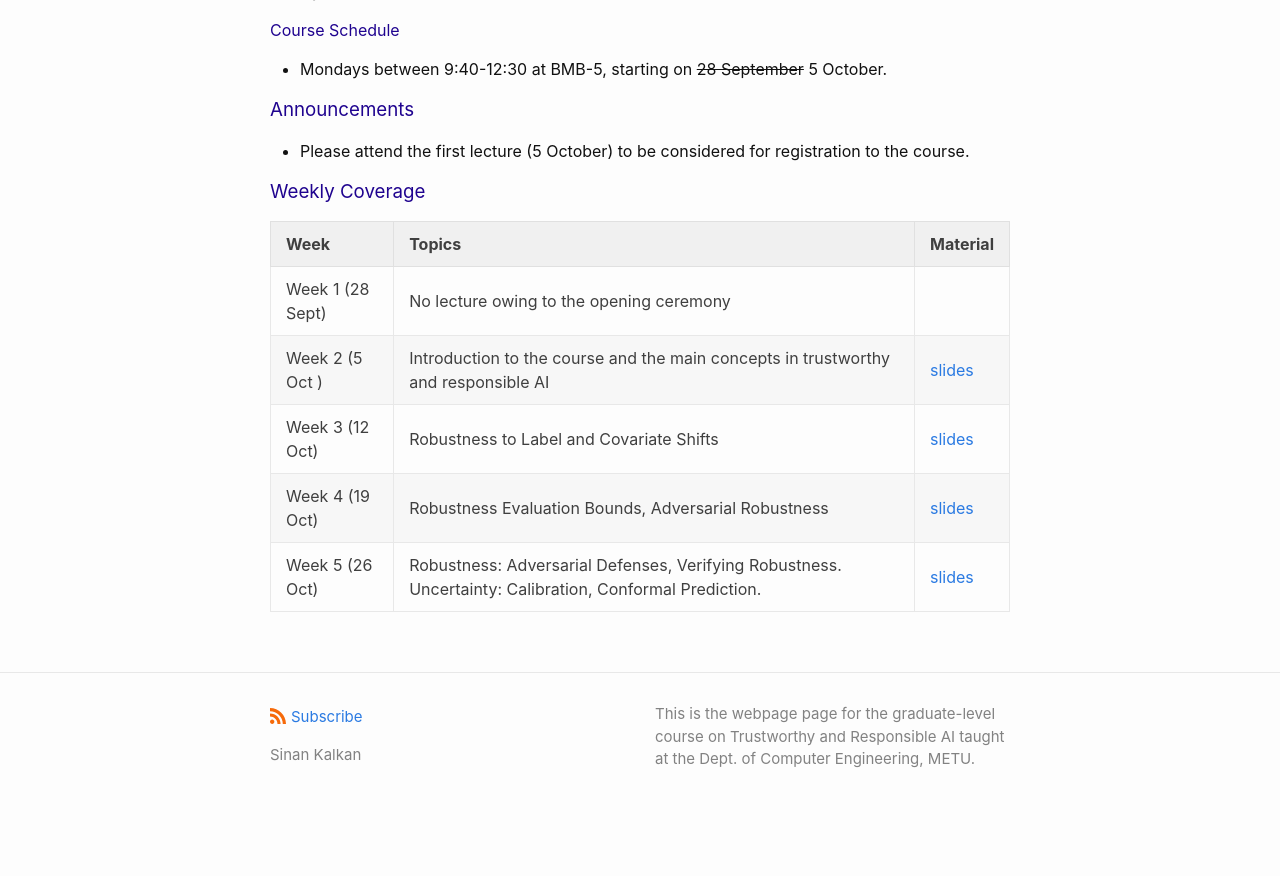
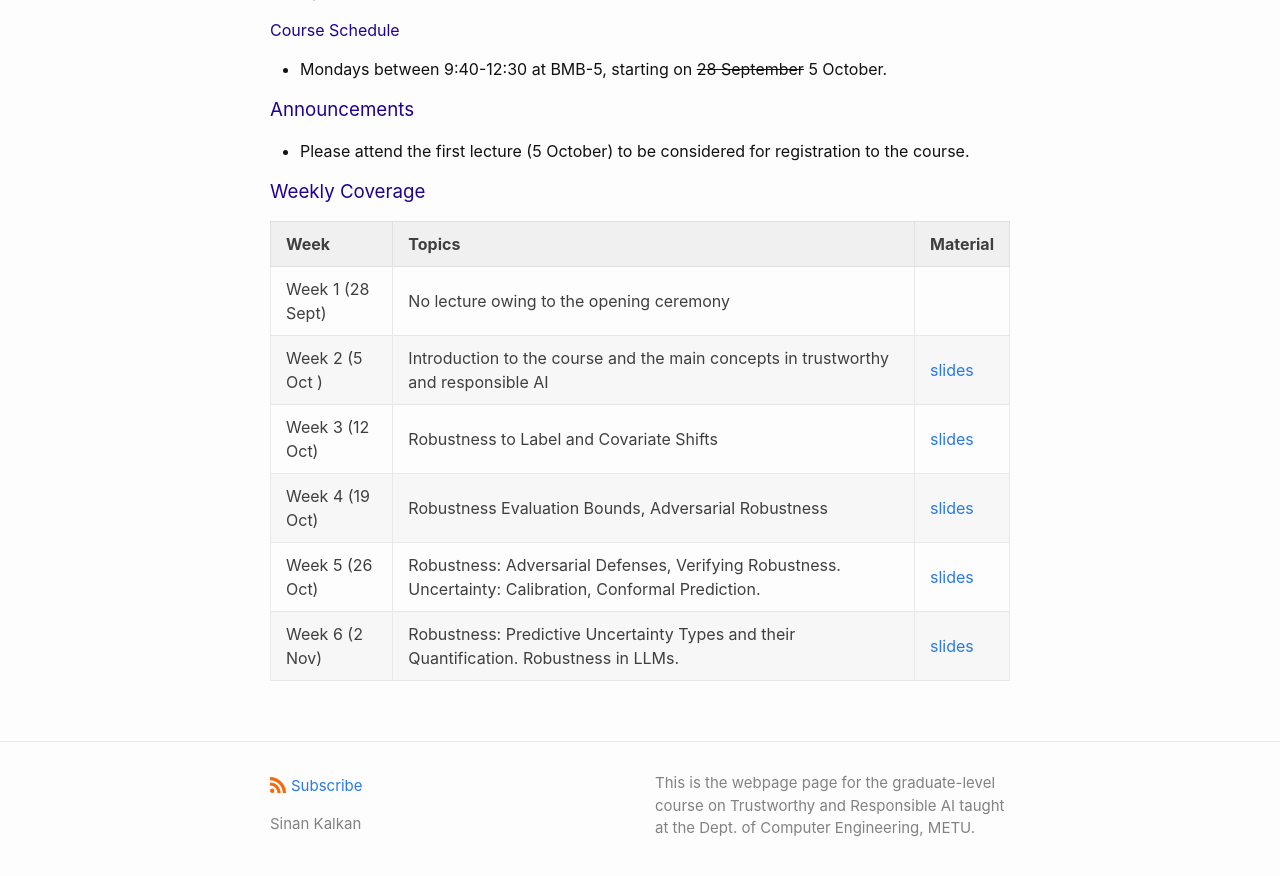
Before and after one commit to metu-trai/metu-trai.github.io, a Jekyll site: the page built from index.md, in a window 1280 px wide and 900 px high, scrolled down 957 px. Shown: the top 876 px of the window. Built offline with Jekyll 4.4.1, drawn with Linux system fonts in a browser that asks for light colours; our own code applies the rules of GitHub Pages for plain Markdown files; before the commit the page ends 1788 px from its top, so only the background shows below that.

Commit message:
Update index.md

```diff
--- a/index.md
+++ b/index.md
@@ -148,3 +148,4 @@ The syllabus for the course is available <a href="CENG7880_Fall2026_Syllabus.pdf
 | Week 3 (12 Oct)  | Robustness to Label and Covariate Shifts  | <a href="./slides/CENG7880_week3.pdf">slides</a> |
 | Week 4 (19 Oct)  | Robustness Evaluation Bounds, Adversarial Robustness  | <a href="./slides/CENG7880_week4.pdf">slides</a> |
 | Week 5 (26 Oct)  | Robustness: Adversarial Defenses, Verifying Robustness. Uncertainty: Calibration, Conformal Prediction.  | <a href="./slides/CENG7880_week5.pdf">slides</a> |
+| Week 6 (2 Nov)  | Robustness: Predictive Uncertainty Types and their Quantification. Robustness in LLMs.  | <a href="./slides/CENG7880_week6.pdf">slides</a> |
```
